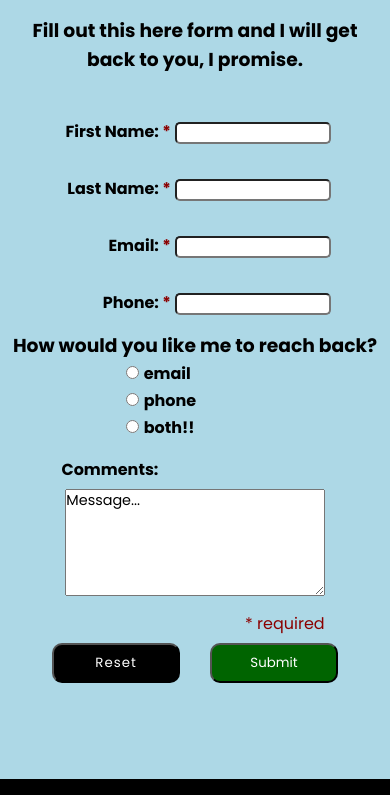
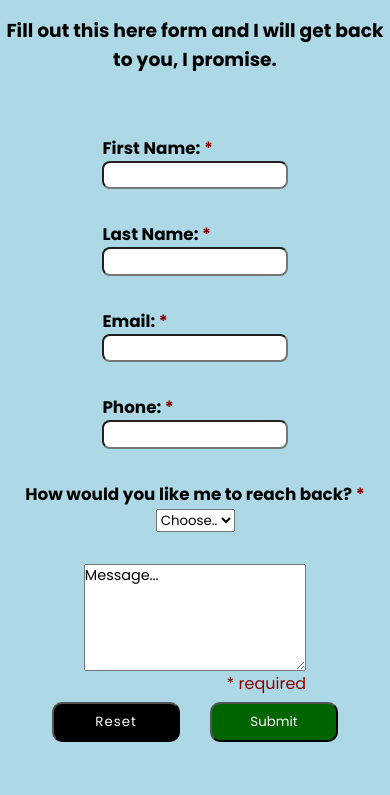
Before and after one commit to dennisgarbis/portfolio, a plain HTML site: page contact.html in a window 390 px wide. Shown: the part 922-1717 px from the top of the page. Drawn offline with Linux system fonts and the light colour scheme.

Commit message:
update contact form

```diff
--- a/contact.html
+++ b/contact.html
@@ -8,8 +8,10 @@
     <link rel="preconnect" href="https://fonts.googleapis.com">
     <link rel="preconnect" href="https://fonts.gstatic.com" crossorigin>
     <link rel="preconnect" href="https://fonts.googleapis.com">
-<link rel="preconnect" href="https://fonts.gstatic.com" crossorigin>
-<link href="https://fonts.googleapis.com/css2?family=Comfortaa&family=Creepster&family=League+Spartan:wght@800&family=Poppins:ital,wght@0,400;0,700;1,400&display=swap" rel="stylesheet">
+    <link rel="preconnect" href="https://fonts.gstatic.com" crossorigin>
+    <link
+        href="https://fonts.googleapis.com/css2?family=Comfortaa&family=Creepster&family=League+Spartan:wght@800&family=Poppins:ital,wght@0,400;0,700;1,400&display=swap"
+        rel="stylesheet">
     <link rel="apple-touch-icon" sizes="180x180" href="/apple-touch-icon.png">
     <link rel="icon" type="image/png" sizes="32x32" href="../favicon-32x32.png">
     <link rel="icon" type="image/png" sizes="16x16" href="../favicon-16x16.png">
@@ -42,8 +44,10 @@
             <div class="heading-left">
                 <div class="sub-heading">
                     <h2>Contact Me</h2>
-                    <p>Call me, email me, text me. Whichever way you want to reach out is fine with me. But like Nike says...<br><br>
-                    <span class="do">JUST DO IT</span></p>
+                    <p>Call me, email me, text me. Whichever way you want to reach out is fine with me. But like Nike
+                        says...<br><br>
+                        <span class="do">JUST DO IT</span>
+                    </p>
                 </div>
                 <div class="flex">
                     <form action="https://www.google.com" method="GET">
@@ -57,7 +61,7 @@
                                     </div>
                                     <div class="last-name">
                                         <label for="lname">Last Name: <span class="star">*</span></label>
-                                        <input type="text" name="lname" id="lname" required> <br>
+                                        <input type="text" name="lname" id="lname" required>
                                     </div>
                                 </div>
                                 <div class="names">
@@ -72,25 +76,19 @@
                                     </div>
                                 </div>
                             </div>
-                            <div class="radio-quest">
-                                <h3>How would you like me to reach back?</h3>
-                                <div>
-                                    <input type="radio" name="response" id="email-resp" required>
-                                    <label for="email-resp">email</label>
-                                </div>
-                                <div>
-                                    <input type="radio" name="response" id="phone-resp">
-                                    <label for="phone-resp">phone</label>
-                                </div>
-                                <div>
-                                    <input type="radio" name="response" id="no-resp">
-                                    <label for="no-resp">both!!</label>
-                                </div>
+                            <div class="reach-quest">
+                                <label for="reach-back">How would you like me to reach back?<span
+                                        class="star"> *</span></label><br>
+                                <select id="reach-back" required="">
+                                    <option value="">Choose..</option>
+                                    <option value="email">email</option>
+                                    <option value="phone">phone</option>
+                                    <option value="both">BOTH!!</option>
+                                </select>
                             </div>
                             <div class="text">
-                                <label class="message" for="message"> Comments:</label>
-                                <textarea name="message" id="message" rows="5">Message...
-                                </textarea>
+                                <label class="message" for="message"></label>
+                                <textarea name="message" id="message" rows="5" placeholder="Message..."></textarea>
                             </div>
                             <p class="star-req">* required</p>
                             <div>
--- a/css/about.css
+++ b/css/about.css
@@ -132,7 +132,7 @@ h3 {
     font-family: Arial, Helvetica, sans-serif;
     font-size: 1.5rem;
     width: fit-content;
-    margin: 4rem auto;
+    margin: 30vh auto;
 }
 
 .keep {
@@ -182,27 +182,20 @@ figcaption {
     font-weight: bold;
 }
 
-.icons {
-    width: 60%;
-    margin: 0 auto;
-}
-
 .icon-container {
     display: flex;
+    width: 55%;
+    margin: 0 auto;
     justify-content: center;
     flex-wrap: wrap;
 }
 
-.icon-container > figure {
-    margin: .75rem;
+.icon-container>figure {
+    margin: .75rem 0;
 }
 
 .icon-container>figure>img {
-    margin: 4rem auto;
-}
-
-.icon-container>figure>img {
-    width: 5rem;
+    width: 4rem;
     margin: 2rem 4rem;
 }
 
@@ -271,12 +264,12 @@ footer {
     }
 
     .top-container-padding {
-        padding: 0;
+        padding: 2rem .2rem;
         display: flex;
         flex-direction: column;
     }
 
-    .middle-container-padding > p {
+    .middle-container-padding>p {
         width: 85%;
     }
 
@@ -288,25 +281,11 @@ footer {
         padding: 0%;
     }
 
-    .bottom-container-padding > h2 {
+    .bottom-container-padding>h2 {
         padding: 2rem 0 0;
     }
 
     .bottom-container-padding>p {
-        width: 85%;
-    }
-
-    .bottom-flex {
-        display: flex;
-        flex-direction: column;
-    }
-
-    .fun {
-        width: 90%;
-        margin: 0 auto;
-    }
-
-    .fun>p {
         width: 85%;
     }
 
@@ -315,10 +294,17 @@ footer {
     }
 
     .icon-container {
+        display: flex;
+        width: 100%;
+        margin: 0 auto;
+        justify-content: center;
+        flex-wrap: wrap;
         padding-bottom: 2rem;
     }
 
-    .icons-container > figure {
-        flex-direction: column;
+    .icon-container>figure>img {
+        width: 3rem;
+        margin: 2rem 3.5rem;
+        flex-wrap: wrap;
     }
 }
--- a/css/contact.css
+++ b/css/contact.css
@@ -132,11 +132,6 @@ form {
     padding-top: 2rem;
 }
 
-form>h3 {
-    width: fit-content;
-    margin: 0 auto;
-}
-
 .form-input {
     width: 80%;
     margin: 1rem auto 2rem;
@@ -145,17 +140,10 @@ form>h3 {
     padding-bottom: 2rem;
 }
 
-.flex>img {
-    width: 50%;
-    height: 90%;
-    align-self: center;
-    clip-path: inset(0 5% 0 5%);
-}
-
 input {
     padding: 6px;
     font-size: .8rem;
-    border-radius: 5px;
+    border-radius: 8px;
     text-align: left;
 }
 
@@ -164,45 +152,43 @@ input:focus {
 }
 
 label {
-    width: 7rem;
-    display: inline-block;
-    text-align: right;
+    text-align: left;
     font-size: 1rem;
-    font-weight: bold;
-}
-
-.names {
-    display: flex;
-    justify-content: center;
+    font-weight: 600;
+    font-size: 1.05rem;
 }
 
 .names>div {
-    margin: 1rem;
+    margin: 2rem auto;
 }
 
-input[type="radio"] {
-    margin: auto;
+.first-name, .last-name, .email-address, .phone-number {
+    text-align: left;
+    display: flex;
+    flex-direction: column;
+    width: 50%;
 }
 
-.radio-quest label {
-    text-align: left;
-    width: 120px;
-    margin: 1px auto;
-}
-
-
-.text>.message {
-    margin: 0 .5rem;
+.text {
+    width: 100%;
+    margin: 2rem auto 0rem;
+    display: flex;
 }
 
 textarea {
-    width: 40%;
+    width: 100%;
     font-size: .9rem;
     text-align: left;
+    align-content: baseline;
 }
 
-.text {
-    margin: 1rem 0rem .5rem;
+textarea::placeholder {
+    color: black;
+}
+
+#message {
+    width: 60%;
+    margin: 0 auto;
 }
 
 .star {
@@ -251,6 +237,13 @@ textarea {
     letter-spacing: 2px;
     transition: .5s;
     transform: scale(1.05);
+}
+
+.flex>img {
+    width: 50%;
+    height: 90%;
+    align-self: center;
+    clip-path: inset(0 5% 0 5%);
 }
 
 footer {
@@ -319,14 +312,7 @@ footer {
 
     .flex>img {
         width: 100%;
-    }
-
-    form {
-        padding: 2rem 0;
-    }
-
-    form>h3 {
-        width: 85%;
+        clip-path: none;
     }
 
     .form-input {
@@ -334,28 +320,14 @@ footer {
     }
 
     input {
-        padding: 0;
-    }
-
-    .names {
-        flex-direction: column;
-    }
-
-    .names>div {
-        margin: 1rem 0;
+        padding: .2rem;
     }
 
     .names>div>input {
-        width: 40vw;
     }
 
-    .radio-quest>h3 {
-        width: fit-content;
-        margin: 0 auto;
-    }
+    .first-name, .last-name, .email-address, .phone-number {
 
-    .text>.message {
-        margin: 0 50% 2% 0%;
     }
 
     textarea {
@@ -363,7 +335,7 @@ footer {
     }
 
     .star-req {
-        margin-right: 15%;
+        margin-right: 20%;
     }
 
     #button {
@@ -371,7 +343,4 @@ footer {
         flex-direction: column;
     }
 
-    .middle-container-padding {
-        padding: 0;
-    }
 }
```
Also changed, not shown: about.html (+0 -4 lines), css/styles.css (+29 -2 lines).
